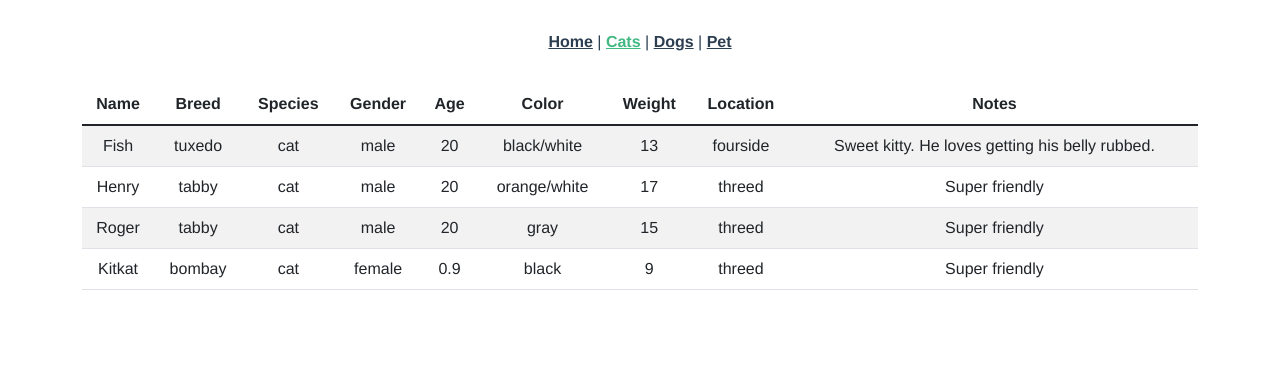
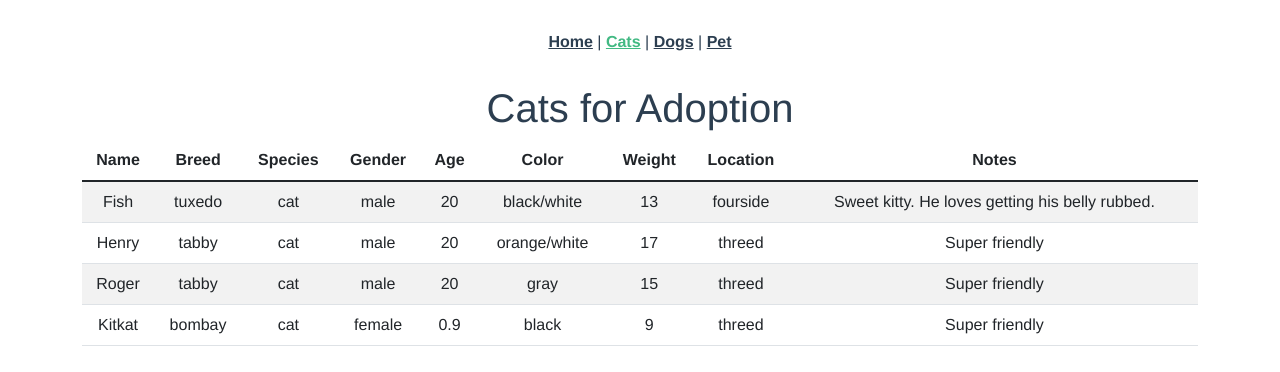
Before and after one commit to msmithboise/vue-adopt-pets, a Vue app: page /cats in a window 1280 px wide. Shown: the top 372 px of the page. Built offline with nearby package versions, Linux system fonts and the light colour scheme.

Commit message:
view setup

```diff
--- a/src/views/Cats.vue
+++ b/src/views/Cats.vue
@@ -1,5 +1,8 @@
 <template>
-  <div><b-table striped hover :items="cats"></b-table></div>
+  <div>
+    <h1>Cats for Adoption</h1>
+    <b-table striped hover :items="cats"></b-table>
+  </div>
 </template>
 
 <script>
--- a/src/views/Dogs.vue
+++ b/src/views/Dogs.vue
@@ -1,3 +1,15 @@
 <template>
-  <div>Dogs</div>
+  <div>
+    <h1>Dogs for Adoption</h1>
+    <b-table striped hover :items="dogs"></b-table>
+  </div>
 </template>
+
+<script>
+import dogs from "@/data/dogs";
+export default {
+  data() {
+    return { dogs: dogs };
+  },
+};
+</script>
--- a/src/views/Home.vue
+++ b/src/views/Home.vue
@@ -1,5 +1,7 @@
 <template>
-  <div></div>
+  <div class="home">
+    <h1>Adopt a new best friend.</h1>
+  </div>
 </template>
 
 <script>
```
